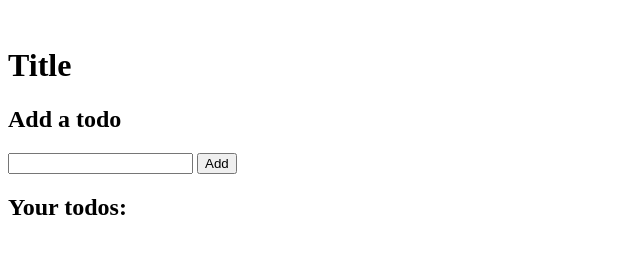
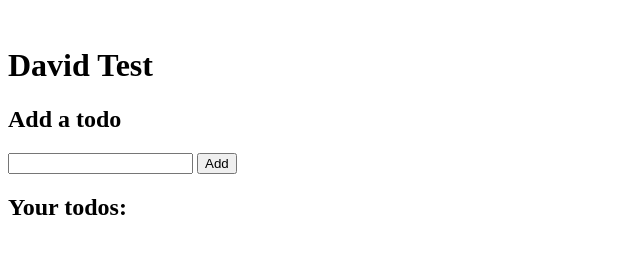
Before and after one commit to bercivarga/week-6-assignment, a website built with Parcel: page index.html in a window 1280 px wide. Shown: the whole page, without its empty margins (0-640 px from the left). Built offline with nearby package versions, Linux system fonts and the light colour scheme; no server answers.

Commit message:
username title

```diff
--- a/index.html
+++ b/index.html
@@ -10,7 +10,7 @@
 <body>
     <div class="overview">
         <img>
-        <h1>Title</h1>
+        <div class="usertitle">Title</div>
         <div>
             <h2>Add a todo</h2>
             <input class="newtodo">
@@ -22,10 +22,5 @@
         </div>
     </div>
     <div class="editpopup"></div>
-
-
-
-
-
 </body>
 </html>
--- a/js/main.js
+++ b/js/main.js
@@ -1,8 +1,10 @@
 import { store, updateUserName, retrieveDefaultTodos } from "../store/store";
-import { renderTodoList } from "../js/renderingLogic"
+import { renderTodoList, renderTitle } from "../js/renderingLogic"
 import "../js/todoHandlers"
 
 
 updateUserName('David Test')
 
+renderTitle(store.user.name)
+
 retrieveDefaultTodos(store.user.id, renderTodoList)
--- a/js/renderingLogic.js
+++ b/js/renderingLogic.js
@@ -1,6 +1,11 @@
 import { addDeleteButtonEventHandler, addEditButtonEventHandler, addSaveButtonEventHandler } from './todoHandlers'
 let listElement = document.querySelector(".todos")
 let edit = document.querySelector('.editpopup')
+let usertitle = document.querySelector('.usertitle')
+
+export function renderTitle (userName) {
+    usertitle.innerHTML =  `<h1>${userName}</h1>`
+}
 
 export function renderTodoList (storeTodoList) {
 
```
Also changed, not shown: dist/index.html, store/store.js (line endings or trailing spaces), 2 other files.
